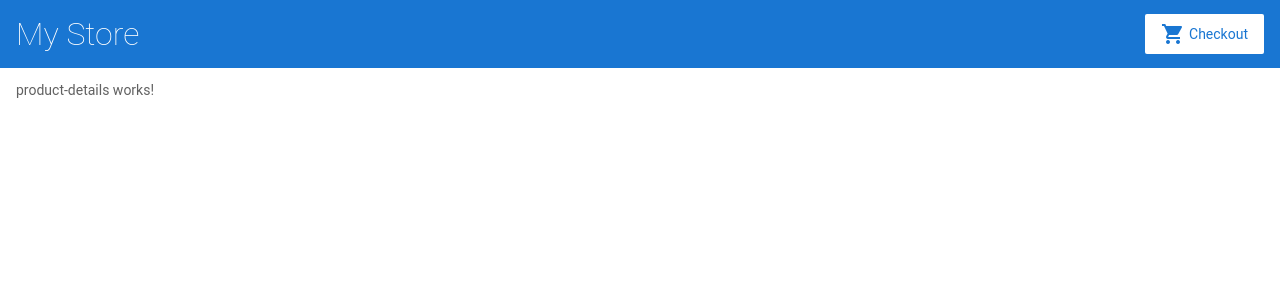
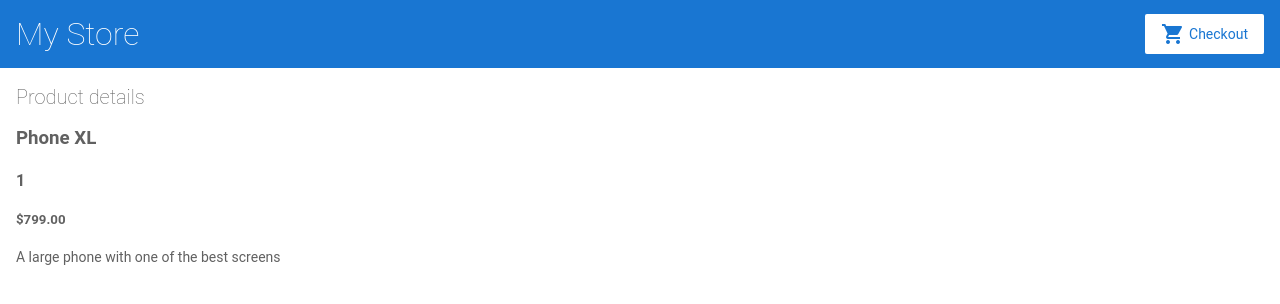
Before and after one commit to orellaf/angular-hrpewu, an Angular app: page /products/1 in a window 1280 px wide. Shown: the top 304 px of the page. Built offline with nearby package versions, Linux system fonts and the light colour scheme.

Commit message:
fill details component

```diff
--- a/src/app/product-details/product-details.component.html
+++ b/src/app/product-details/product-details.component.html
@@ -1 +1,8 @@
-<p>product-details works!</p>
+<h2>Product details</h2>
+
+<div *ngIf="product">
+  <h3>{{ product.name }}</h3>
+  <h4>{{ product.id }}</h4>
+  <h5>{{ product.price | currency }}</h5>
+  <p>{{ product.description }}</p>
+</div>
```
